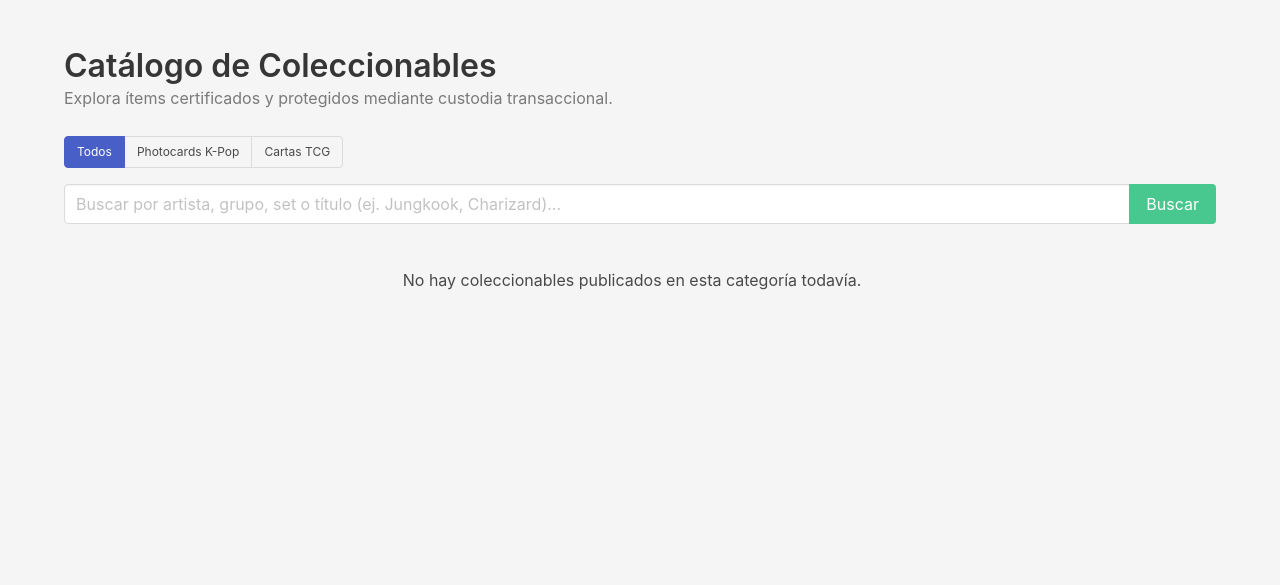
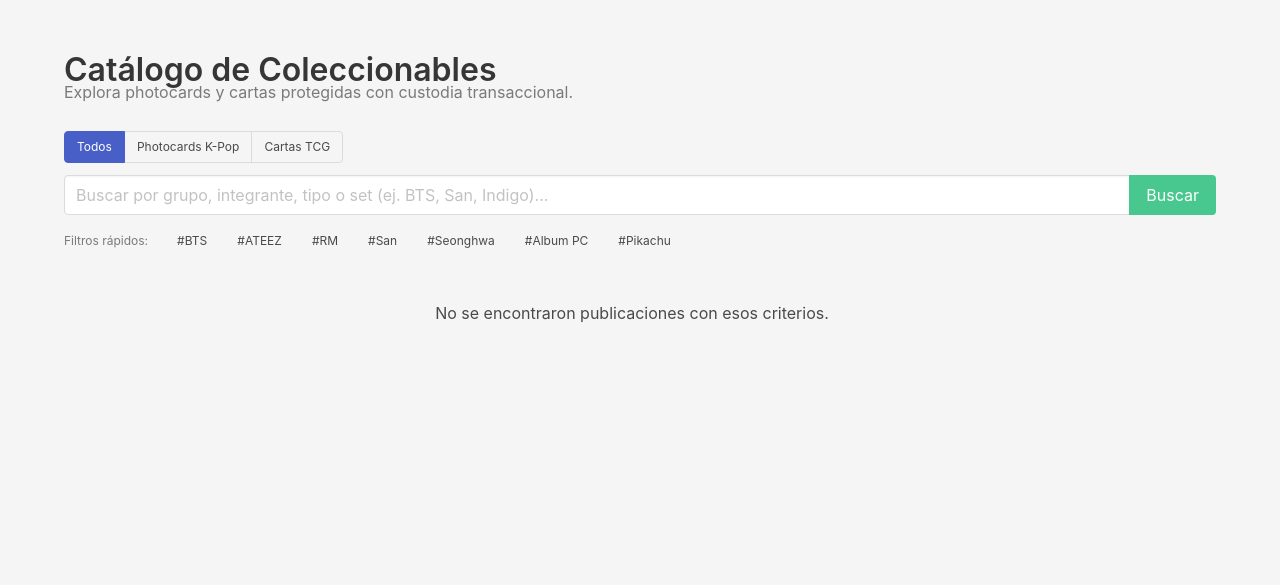
Before and after one commit to barbarapasarin/PocaSafe, a Django app: page / in a window 1280 px wide. Shown: the part 52-637 px from the top of the page. Run offline with Django 5.2, Linux system fonts and the light colour scheme; data that the repository does not hold is empty.

Commit message:
Tags y cambios css

```diff
--- a/marketplace/views.py
+++ b/marketplace/views.py
@@ -93,24 +93,39 @@ def register(request):
 
 
 def item_list(request):
-    """Vista principal: Catálogo de ítems disponibles con filtros y búsqueda"""
+    """Vista principal: Catálogo con soporte de filtros por categoría, tag y texto"""
     query = request.GET.get('q', '').strip()
     category_filter = request.GET.get('category')
+    tag_filter = request.GET.get('tag', '').strip()
+
     items = CollectibleItem.objects.filter(status='available').order_by('-created_at')
 
+    # Filtro de categoría fija (photocard / tcg / other)
     if category_filter:
         items = items.filter(category=category_filter)
+
+    # Filtro directo por tag (ej. al pinchar chip de BTS o ATEEZ)
+    if tag_filter:
+        items = items.filter(tags__icontains=tag_filter)
+
+    # Búsqueda libre en título, descripción y etiquetas
     if query:
         items = items.filter(
-            Q(title__icontains=query) | Q(description__icontains=query)
+            Q(title__icontains=query) |
+            Q(description__icontains=query) |
+            Q(tags__icontains=query)
         )
+
+    # Tags destacados para los chips de prueba rápida
+    featured_tags = ['BTS', 'ATEEZ', 'RM', 'San', 'Seonghwa', 'Album PC', 'Pikachu']
 
     return render(request, 'marketplace/item_list.html', {
         'items': items,
         'current_category': category_filter,
+        'current_tag': tag_filter,
         'search_query': query,
+        'featured_tags': featured_tags,
     })
-
 
 def item_detail(request, pk):
     """Vista de detalle con formulario de compra segura"""
--- a/templates/marketplace/base.html
+++ b/templates/marketplace/base.html
@@ -19,6 +19,31 @@
         .is-matcha:hover {
             background-color: #1b5e20;
             color: #ffffff;
+        }
+
+        /* Correcciones de espaciado global (anti-solapamiento Bulma) */
+        .title, .subtitle {
+            line-height: 1.35 !important;
+        }
+
+        .title:not(:last-child) {
+            margin-bottom: 0.65rem !important;
+        }
+
+        .subtitle:not(:last-child) {
+            margin-bottom: 1rem !important;
+        }
+
+        .tags:not(:last-child) {
+            margin-bottom: 0.5rem !important;
+        }
+
+        .field:not(:last-child) {
+            margin-bottom: 1rem !important;
+        }
+
+        .card-content p {
+            line-height: 1.4;
         }
     </style>
 </head>
--- a/templates/marketplace/item_list.html
+++ b/templates/marketplace/item_list.html
@@ -4,12 +4,12 @@
 <div class="columns is-vcentered mb-4">
     <div class="column">
         <h1 class="title is-3">Catálogo de Coleccionables</h1>
-        <p class="subtitle is-6 has-text-grey">Explora ítems certificados y protegidos mediante custodia transaccional.</p>
+        <p class="subtitle is-6 has-text-grey">Explora photocards y cartas protegidas con custodia transaccional.</p>
     </div>
 </div>
 
 <!-- Filtros de categoría -->
-<div class="tabs is-toggle is-small mb-4">
+<div class="tabs is-toggle is-small mb-3">
     <ul>
         <li class="{% if not current_category %}is-active{% endif %}">
             <a href="{% url 'item_list' %}{% if search_query %}?q={{ search_query }}{% endif %}">Todos</a>
@@ -23,11 +23,11 @@
     </ul>
 </div>
 
-<!-- BARRA DE BÚSQUEDA -->
-<form method="get" action="{% url 'item_list' %}" class="mb-5">
+<!-- Barra de Búsqueda -->
+<form method="get" action="{% url 'item_list' %}" class="mb-3">
     <div class="field has-addons">
         <div class="control is-expanded">
-            <input class="input" type="text" name="q" value="{{ search_query|default:'' }}" placeholder="Buscar por artista, grupo, set o título (ej. Jungkook, Charizard)...">
+            <input class="input" type="text" name="q" value="{{ search_query|default:'' }}" placeholder="Buscar por grupo, integrante, tipo o set (ej. BTS, San, Indigo)...">
         </div>
         {% if current_category %}
             <input type="hidden" name="category" value="{{ current_category }}">
@@ -35,13 +35,28 @@
         <div class="control">
             <button type="submit" class="button is-success">Buscar</button>
         </div>
-        {% if search_query %}
+        {% if search_query or current_tag %}
             <div class="control">
-                <a href="{% url 'item_list' %}{% if current_category %}?category={{ current_category }}{% endif %}" class="button is-light">Limpiar</a>
+                <a href="{% url 'item_list' %}{% if current_category %}?category={{ current_category }}{% endif %}" class="button is-light">Limpiar Filtros</a>
             </div>
         {% endif %}
     </div>
 </form>
+
+<!-- Chips de Acceso Rápido (Tags) -->
+<div class="field is-grouped is-grouped-multiline mb-5">
+    <div class="control">
+        <span class="is-size-7 has-text-grey mr-2" style="line-height: 2;">Filtros rápidos:</span>
+    </div>
+    {% for ft in featured_tags %}
+        <div class="control">
+            <a href="{% url 'item_list' %}?tag={{ ft }}{% if current_category %}&category={{ current_category }}{% endif %}"
+               class="tag {% if current_tag == ft %}is-success{% else %}is-light{% endif %} is-rounded">
+                #{{ ft }}
+            </a>
+        </div>
+    {% endfor %}
+</div>
 
 <!-- Grid de Cards -->
 <div class="columns is-multiline">
@@ -59,17 +74,24 @@
             </div>
             <div class="card-content" style="flex: 1; display: flex; flex-direction: column; justify-content: space-between;">
                 <div>
-                    <div class="tags mb-2">
-                        <span class="tag is-info is-light">{{ item.get_category_display }}</span>
+                    <div class="tags mb-1">
+                        <span class="tag is-info is-light is-small">{{ item.get_category_display }}</span>
                         {% if item.status == 'available' %}
-                            <span class="tag is-success is-light">Disponible</span>
-                        {% elif item.status == 'in_escrow' %}
-                            <span class="tag is-warning is-light">En Custodia</span>
-                        {% else %}
-                            <span class="tag is-danger is-light">Vendido</span>
+                            <span class="tag is-success is-light is-small">Disponible</span>
                         {% endif %}
                     </div>
+
                     <p class="title is-5 mb-1">{{ item.title }}</p>
+
+                    <!-- Muestra de tags si existen -->
+                    {% if item.tags %}
+                        <div class="tags mb-2">
+                            {% for tag in item.tags.split %}
+                                <span class="tag is-white is-size-7 p-0 mr-1 has-text-grey">#{{ tag|cut:',' }}</span>
+                            {% endfor %}
+                        </div>
+                    {% endif %}
+
                     <p class="is-size-7 has-text-grey mb-3">
                         Vendedor:
                         <a href="{% url 'user_profile' item.seller.username %}" class="has-text-grey-dark has-text-weight-semibold">
@@ -90,11 +112,7 @@
     {% empty %}
     <div class="column is-12">
         <div class="notification is-light has-text-centered">
-            {% if search_query %}
-                No se encontraron coleccionables que coincidan con "<strong>{{ search_query }}</strong>".
-            {% else %}
-                No hay coleccionables publicados en esta categoría todavía.
-            {% endif %}
+            No se encontraron publicaciones con esos criterios.
         </div>
     </div>
     {% endfor %}
```
Also changed, not shown: marketplace/forms.py (+7 -3 lines), marketplace/models.py (+12 -0 lines), templates/marketplace/item_form.html (+7 -0 lines).
